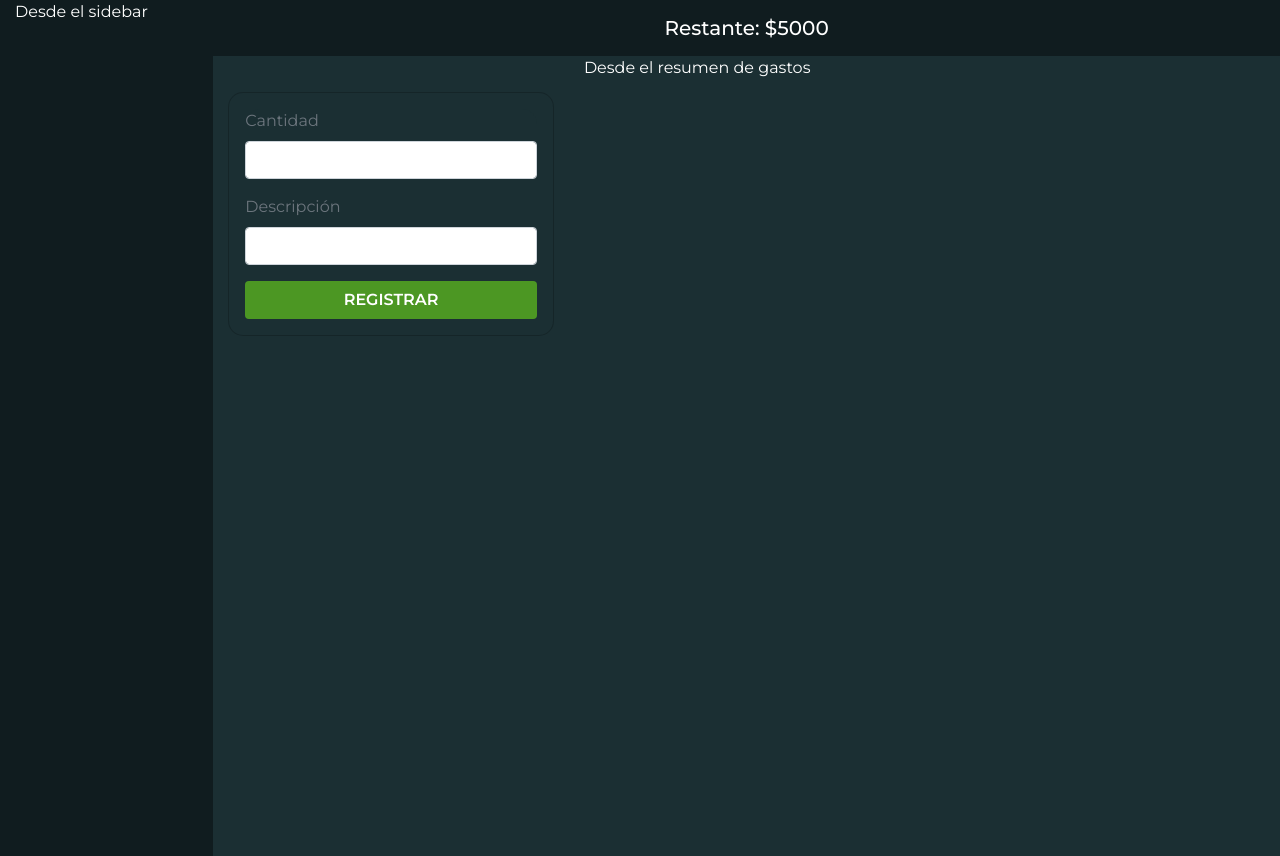
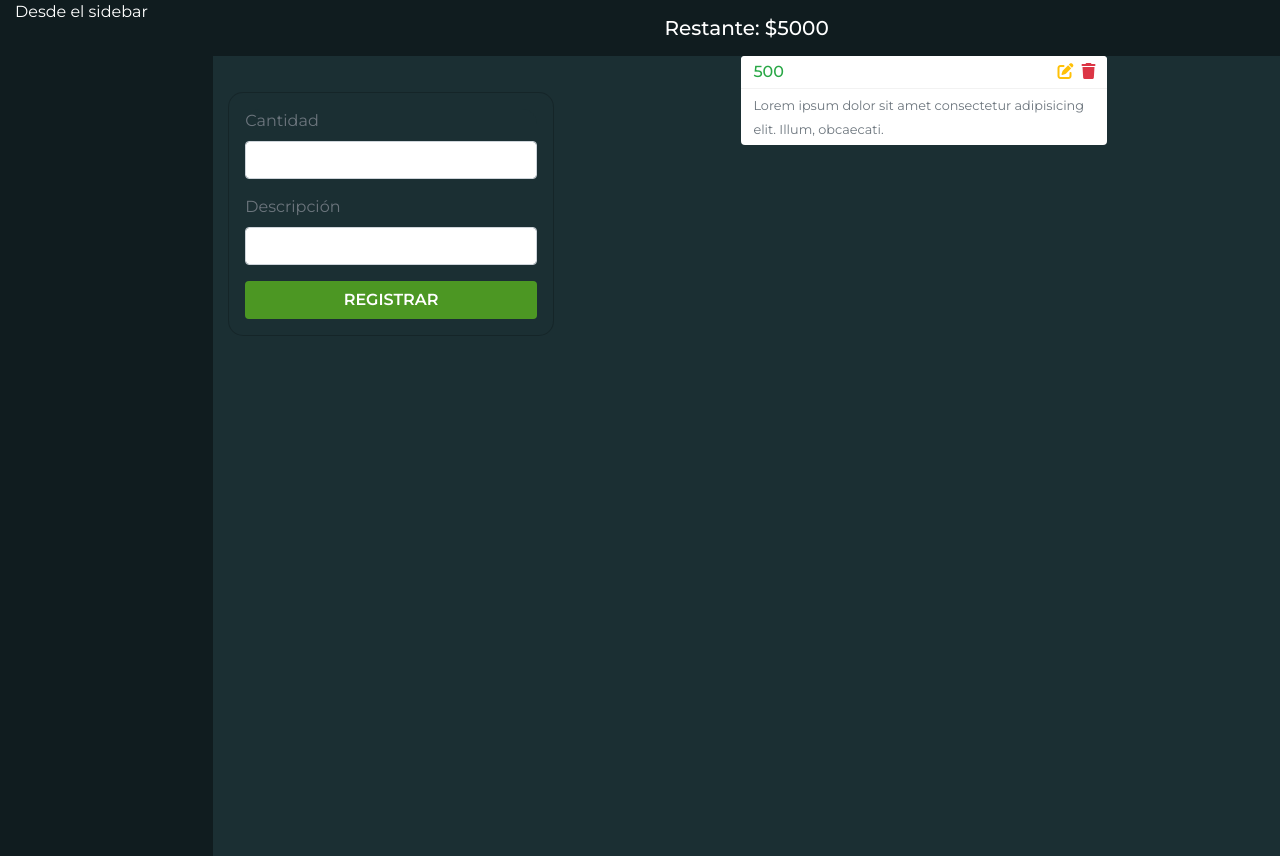
Before and after one commit to KBrayanGarcia/gastosContext, a React (Create React App) app: page /gastos in a window 1280 px wide. Built offline with nearby package versions, Linux system fonts and the light colour scheme.

Commit message:
Diseño de cada uno de los gastos hecho, layout terminado

```diff
--- /dev/null
+++ b/src/Components/Gastos/Gasto.js
@@ -0,0 +1,24 @@
+import React from 'react'
+
+import './Gastos.css';
+
+const Gasto = () => {
+    return (
+        <div className="bg-white rounded gasto-caja">
+            <div className="toast-header d-flex justify-content-between align-items-center">
+                <div className="cantidad">
+                    <h6 className="mb-0 text-success">500</h6>
+                </div>
+                <div className="acciones">
+                    <i className="fas fa-edit text-warning mr-2"></i>
+                    <i className="fas fa-trash text-danger"></i>
+                </div>
+            </div>
+            <div className="toast-body py-1">
+                <small className="text-muted"> Lorem ipsum dolor sit amet consectetur adipisicing elit. Illum, obcaecati.</small>
+            </div>
+        </div>
+    )
+}
+
+export default Gasto
--- a/src/Components/Gastos/Gastos.css
+++ b/src/Components/Gastos/Gastos.css
@@ -21,6 +21,10 @@
     background-color: var(--colorPrincipal);
 }
 
+.gasto-caja{
+    max-width: 366px;
+}
+
 @media (min-width: 768px) {
     .app-resumen-gastos{
         height: 100vh;
--- a/src/Components/Gastos/ResumenGastos.js
+++ b/src/Components/Gastos/ResumenGastos.js
@@ -1,11 +1,13 @@
 import React from 'react'
+
+import Gasto from './Gasto';
 
 const ResumenGastos = () => {
     return (
-        <div>
-            Desde el resumen de gastos
+        <div className="mt-2 mt-md-0 d-flex align-items-center flex-column">
+            <Gasto/>
         </div>
     )
 }
 
-export default ResumenGastos
+export default ResumenGastos;
```
